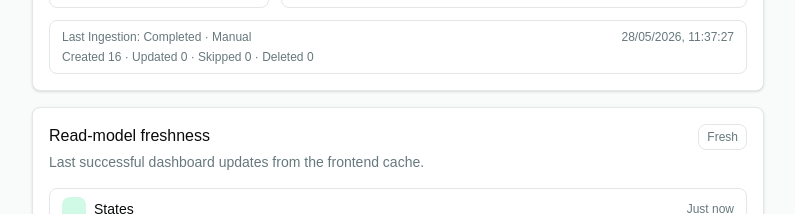
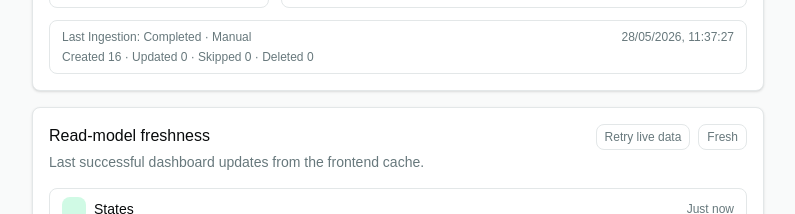
Before and after one commit to kabaskill/droplet, a React (Vite) app in the folder frontend/: page / in a window 1280 px wide. Shown: the part 2640-2854 px from the top of the page, without its empty margins (56-851 px from the left). Built offline with nearby package versions, Linux system fonts and the light colour scheme; no server answers; some icons are missing.

Commit message:
add: manual retry to live data for fresh data

```diff
--- a/frontend/src/components/app/DashboardPage.tsx
+++ b/frontend/src/components/app/DashboardPage.tsx
@@ -209,14 +209,11 @@ export function DashboardPage() {
   const handleRefresh = () => {
     refreshSnapshots.mutate(undefined, {
       onSuccess: () => {
-        void queryClient.invalidateQueries({ queryKey: ["snapshots"] })
-        void queryClient.invalidateQueries({ queryKey: ["analytics"] })
-        void queryClient.invalidateQueries({ queryKey: ["forecasts"] })
-        void queryClient.invalidateQueries({ queryKey: ["sources"] })
-        void queryClient.invalidateQueries({ queryKey: ["ingestion"] })
+        retryReadModels(queryClient)
       },
     })
   }
+  const handleRetryReadModels = () => retryReadModels(queryClient)
   const handleSelectRegion = (regionId: string) => {
     setSelectedRegionId(regionId)
   }
@@ -325,7 +322,11 @@ export function DashboardPage() {
               regions={regions}
               sourceHealth={sourceHealthQuery.data ?? null}
             />
-            <ReadModelFreshnessPanel items={freshnessItems} now={now} />
+            <ReadModelFreshnessPanel
+              items={freshnessItems}
+              now={now}
+              onRetry={handleRetryReadModels}
+            />
             <ForecastOutlookPanel
               errorMessage={panelErrorMessage(forecastOutlookQuery.error)}
               loading={forecastOutlookLoading}
@@ -377,6 +378,15 @@ export function DashboardPage() {
       </main>
     </AppShell>
   )
+}
+
+function retryReadModels(queryClient: ReturnType<typeof useQueryClient>) {
+  void queryClient.invalidateQueries({ queryKey: ["regions"] })
+  void queryClient.invalidateQueries({ queryKey: ["snapshots"] })
+  void queryClient.invalidateQueries({ queryKey: ["analytics"] })
+  void queryClient.invalidateQueries({ queryKey: ["forecasts"] })
+  void queryClient.invalidateQueries({ queryKey: ["sources"] })
+  void queryClient.invalidateQueries({ queryKey: ["ingestion"] })
 }
 
 function OfflineCachedDataNotice() {
--- a/frontend/src/components/app/ReadModelFreshnessPanel.tsx
+++ b/frontend/src/components/app/ReadModelFreshnessPanel.tsx
@@ -16,6 +16,7 @@ export type ReadModelFreshnessItem = {
 type ReadModelFreshnessPanelProps = {
   items: ReadModelFreshnessItem[]
   now: number
+  onRetry: () => void
 }
 
 const staleAfterMs = 1000 * 60 * 5
@@ -23,6 +24,7 @@ const staleAfterMs = 1000 * 60 * 5
 export function ReadModelFreshnessPanel({
   items,
   now,
+  onRetry,
 }: ReadModelFreshnessPanelProps) {
   const staleCount = items.filter((item) => freshnessState(item, now) === "stale").length
   const missingCount = items.filter((item) => freshnessState(item, now) === "missing").length
@@ -46,6 +48,14 @@ export function ReadModelFreshnessPanel({
             Last successful dashboard updates from the frontend cache.
           </p>
         </div>
+        <div className="flex shrink-0 items-center gap-2">
+          <button
+            className="rounded-md border bg-background px-2 py-1 text-xs font-medium text-muted-foreground transition-colors hover:bg-accent hover:text-foreground"
+            onClick={onRetry}
+            type="button"
+          >
+            Retry live data
+          </button>
           <span
             className={cn(
               "rounded-md border bg-background px-2 py-1 text-xs text-muted-foreground",
@@ -55,6 +65,7 @@ export function ReadModelFreshnessPanel({
           >
             {statusLabel}
           </span>
+        </div>
       </div>
 
       <div className="grid gap-2 sm:grid-cols-2 xl:grid-cols-1">
```
Also changed, not shown: 1 other file (tests, documents, lock files or other folders). Lines whose indentation alone changed are shown as unchanged.
